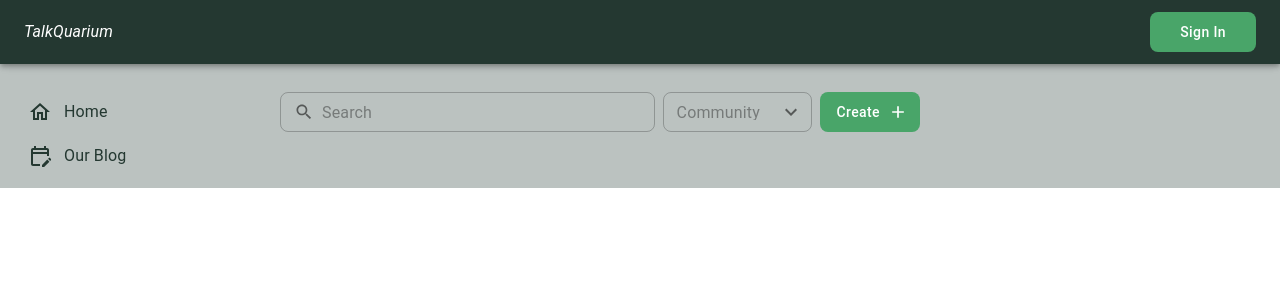
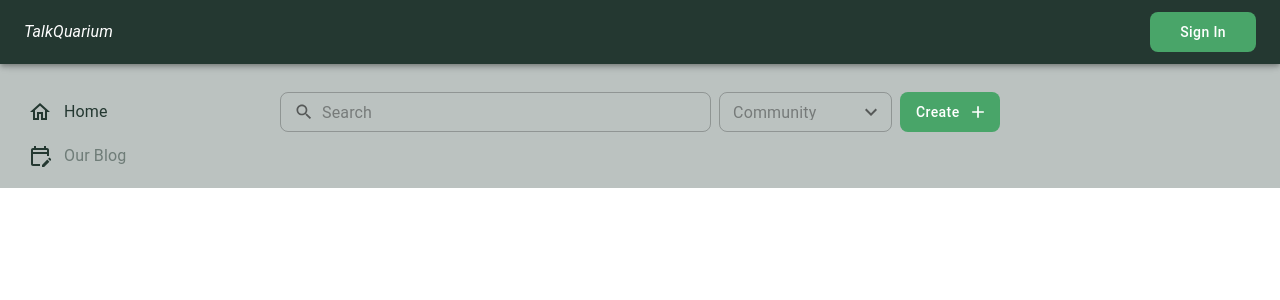
Before and after one commit to faithong-tati/talk-quarium, a Next.js app in the folder frontend/: page / in a window 1280 px wide. Shown: the top 300 px of the page. Built offline with nearby package versions, Linux system fonts and the light colour scheme; no server answers; a web font is replaced by a local one.

Commit message:
[TalkQuarium][FE] Fix list item for mobile case

```diff
--- a/frontend/src/app/(routes)/page.tsx
+++ b/frontend/src/app/(routes)/page.tsx
@@ -12,9 +12,7 @@ export default function Page() {
   return (
     <Box
       sx={{
-        width: isMobile
-          ? undefined
-          : `calc(100vw - ${DRAWER_WIDTH * 2 + 80}px)`,
+        width: isMobile ? undefined : `calc(100vw - ${DRAWER_WIDTH * 2}px)`,
       }}
     >
       <FormSearchPosts />
--- a/frontend/src/components/molecules/MoleculeListItems.tsx
+++ b/frontend/src/components/molecules/MoleculeListItems.tsx
@@ -78,7 +78,13 @@ export default function MoleculeListItems(props: MoleculeListItemsProps) {
               labelVariant={
                 isActive ? item.labelActiveVariant : item.labelVariant
               }
-              sx={{ color: sxColor }}
+              color={isLightTheme ? '--green-100' : '--green-500'}
+              sx={{
+                opacity:
+                  (!isAuthenticated && item.isRequireAuth) || !isActive
+                    ? 0.5
+                    : 1,
+              }}
             >
               {item.label}
             </AtomTypography>
--- a/frontend/src/components/organisms/forms/FormCreatePost.tsx
+++ b/frontend/src/components/organisms/forms/FormCreatePost.tsx
@@ -51,7 +51,7 @@ export default function FormCreatePost() {
     {
       name: 'content',
       type: InputType.TEXTAREA,
-      placeholder: "What's on your mind...",
+      placeholder: `What's on your mind...`,
       sx: { '& .MuiInputBase-root': { height: 'fit-content' }, rows: 7 },
     },
   ]
--- a/frontend/src/components/organisms/forms/FormEditPost.tsx
+++ b/frontend/src/components/organisms/forms/FormEditPost.tsx
@@ -61,7 +61,7 @@ export default function FormEditPost({ id }: FormEditPostProps) {
     {
       name: 'content',
       type: InputType.TEXTAREA,
-      placeholder: "What's on your mind...",
+      placeholder: `What's on your mind...`,
       sx: { '& .MuiInputBase-root': { height: 'fit-content' }, rows: 7 },
     },
   ]
```
Also changed, not shown: frontend/src/app/(routes)/our-blog/page.tsx (+2 -22 lines), frontend/src/components/organisms/OrganismPostCards.tsx (+4 -7 lines), 1 other file (tests, documents, lock files or other folders).
